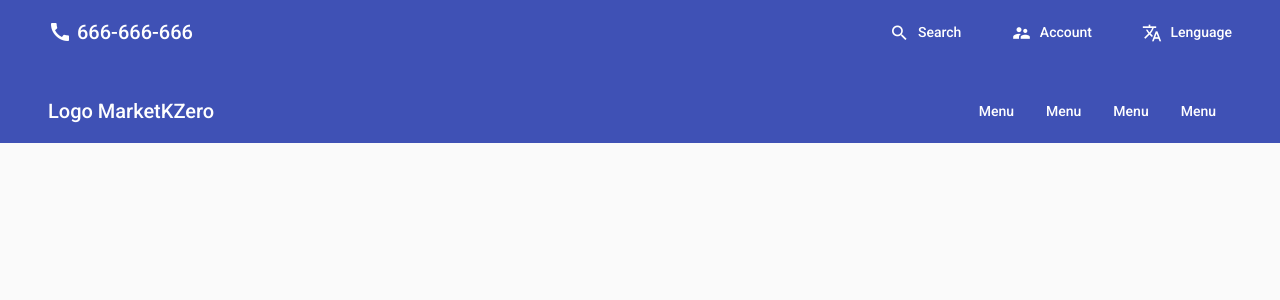
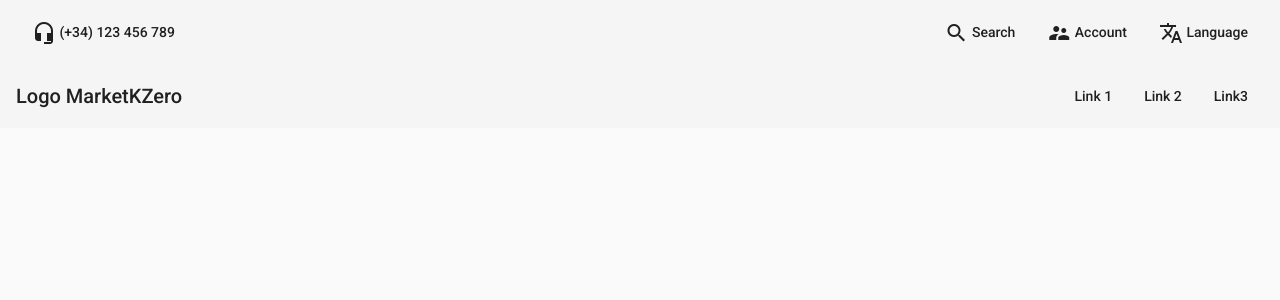
Before and after one commit to Hackovid-CodeNoir/angular, an Angular app: page / in a window 1280 px wide. Shown: the top 300 px of the page. Built offline with nearby package versions, Linux system fonts and the light colour scheme.

Commit message:
clean code

```diff
--- a/projects/market-kzero/src/app/global-area/global-area/global-area.component.html
+++ b/projects/market-kzero/src/app/global-area/global-area/global-area.component.html
@@ -15,50 +15,47 @@
     </mat-nav-list>
   </mat-sidenav>
   <mat-sidenav-content>
-    <mat-toolbar color="primary">
-      <mat-toolbar-row class="header-cont-top">
-        <div class="contact">
-          <span class="material-icons">
-            call
-          </span>
-          <span>666-666-666</span>
-        </div>
-        <div class="options">
-          <div>
-            <button mat-button>
-              <span class="material-icons">
-                search
-              </span>
-              Search
-            </button>
-          </div>
-          <div>
+    <mat-toolbar>
+      <mat-toolbar-row class="first-header-row">
+        <button mat-button>
+          <mat-icon>
+            headset_mic
+          </mat-icon>
+          (+34) 123 456 789
+        </button>
+        <span class="flex-spacer"></span>
+        <div class="global-widgets">
+          <button mat-button>
+            <mat-icon>
+              search
+            </mat-icon>
+            Search
+          </button>
+          <ng-container *ngIf="(isHandset$ | async) === false">
             <button mat-button [matMenuTriggerFor]="menu">
-              <span class="material-icons">
+              <mat-icon>
                 supervisor_account
-              </span>
+              </mat-icon>
               Account
             </button>
             <mat-menu #menu="matMenu">
               <button mat-menu-item>Item 1</button>
               <button mat-menu-item>Item 2</button>
             </mat-menu>
-          </div>
-          <div>
             <button mat-button [matMenuTriggerFor]="menu">
-              <span class="material-icons">
+              <mat-icon>
                 translate
-              </span>
-              Lenguage
+              </mat-icon>
+              Language
             </button>
             <mat-menu #menu="matMenu">
               <button mat-menu-item>Item 1</button>
               <button mat-menu-item>Item 2</button>
             </mat-menu>
-          </div>
+          </ng-container>
         </div>
       </mat-toolbar-row>
-      <mat-toolbar-row class="header-cont-bottom">
+      <mat-toolbar-row class="second-header-row">
         <button
           type="button"
           aria-label="Toggle sidenav"
@@ -66,32 +63,16 @@
           (click)="drawer.toggle()"
           *ngIf="isHandset$ | async"
         >
-          <mat-icon aria-label="Side nav toggle icon" class="icono">menu</mat-icon>
+          <mat-icon aria-label="Side nav toggle icon" class="icon">menu</mat-icon>
         </button>
         <div class="logo">
           Logo MarketKZero
         </div>
-        <div class="bottom-menu">
-          <button mat-button [matMenuTriggerFor]="menu">Menu</button>
-          <mat-menu #menu="matMenu">
-            <button mat-menu-item>Item 1</button>
-            <button mat-menu-item>Item 2</button>
-          </mat-menu>
-          <button mat-button [matMenuTriggerFor]="menu">Menu</button>
-          <mat-menu #menu="matMenu">
-            <button mat-menu-item>Item 1</button>
-            <button mat-menu-item>Item 2</button>
-          </mat-menu>
-          <button mat-button [matMenuTriggerFor]="menu">Menu</button>
-          <mat-menu #menu="matMenu">
-            <button mat-menu-item>Item 1</button>
-            <button mat-menu-item>Item 2</button>
-          </mat-menu>
-          <button mat-button [matMenuTriggerFor]="menu">Menu</button>
-          <mat-menu #menu="matMenu">
-            <button mat-menu-item>Item 1</button>
-            <button mat-menu-item>Item 2</button>
-          </mat-menu>
+        <span class="flex-spacer"></span>
+        <div class="bottom-menu" *ngIf="(isHandset$ | async) === false">
+          <button mat-button>Link 1</button>
+          <button mat-button>Link 2</button>
+          <button mat-button>Link3</button>
         </div>
       </mat-toolbar-row>
     </mat-toolbar>
--- a/projects/market-kzero/src/app/global-area/global-area/global-area.component.scss
+++ b/projects/market-kzero/src/app/global-area/global-area/global-area.component.scss
@@ -1,95 +1,25 @@
-:root {
-}
-
 .sidenav-container {
   height: 100%;
 }
 
 .sidenav {
   width: 200px;
-}
 
-.sidenav .mat-toolbar {
-  background: inherit;
-}
+  .sidenav-items {
+    span {
+      margin-left: 60px;
+    }
 
-.mat-toolbar.mat-primary {
-  position: sticky;
-  top: 0;
-  z-index: 1;
-}
-
-/*Head components*/
-
-.header-cont-top {
-  width: 95%;
-  margin: 0 auto;
-  display: flex;
-  justify-content: center;
-}
-
-.contact {
-  display: none;
-}
-
-.options {
-  width: 100%;
-  display: flex;
-  justify-content: space-between;
-}
-
-.options .material-icons {
-  margin-right: 5px;
-}
-
-.header-cont-bottom {
-  width: 95%;
-  margin: 0 auto;
-  display: flex;
-  justify-content: space-between;
-  margin-top: 15px;
-}
-.header-cont-top button {
-  padding: 0;
-}
-.bottom-menu {
-  display: none;
-}
-
-.icono {
-  font-size: 40px;
-}
-
-.options span {
-  font-size: 20px;
-}
-@media (min-width: 960px) {
-  .bottom-menu {
-    display: inline-block;
+    a:hover {
+      background-color: lightblue;
+    }
   }
 
-  .contact {
-    display: flex;
-    justify-content: flex-start;
-    align-items: center;
-  }
-  .contact .material-icons {
-    margin-right: 5px;
-  }
+  .mat-toolbar {
+    background: inherit;
 
-  .options {
-    justify-content: flex-end;
-  }
-  .options span {
-    margin-left: 50px;
+    position: sticky;
+    top: 0;
+    z-index: 1;
   }
 }
-
-/*Sidenav*/
-.sidenav-items span {
-  margin-left: 60px;
-}
-
-.sidenav-items a:hover {
-  background-color: lightblue;
-}
--- a/projects/market-kzero/src/app/global-area/global-area/global-area.component.ts
+++ b/projects/market-kzero/src/app/global-area/global-area/global-area.component.ts
@@ -1,4 +1,4 @@
-import { Component } from '@angular/core';
+import { Component, ViewEncapsulation } from '@angular/core';
 import { BreakpointObserver, Breakpoints } from '@angular/cdk/layout';
 import { Observable } from 'rxjs';
 import { map, shareReplay } from 'rxjs/operators';
@@ -7,6 +7,7 @@ import { map, shareReplay } from 'rxjs/operators';
   selector: 'app-global-area',
   templateUrl: './global-area.component.html',
   styleUrls: ['./global-area.component.scss'],
+  encapsulation: ViewEncapsulation.None,
 })
 export class GlobalAreaComponent {
   isHandset$: Observable<boolean> = this.breakpointObserver.observe(Breakpoints.Handset).pipe(
--- a/projects/market-kzero/src/styles.scss
+++ b/projects/market-kzero/src/styles.scss
@@ -8,3 +8,7 @@ body {
   margin: 0;
   font-family: Roboto, 'Helvetica Neue', sans-serif;
 }
+
+.flex-spacer {
+  flex: 1 1 0;
+}
```
